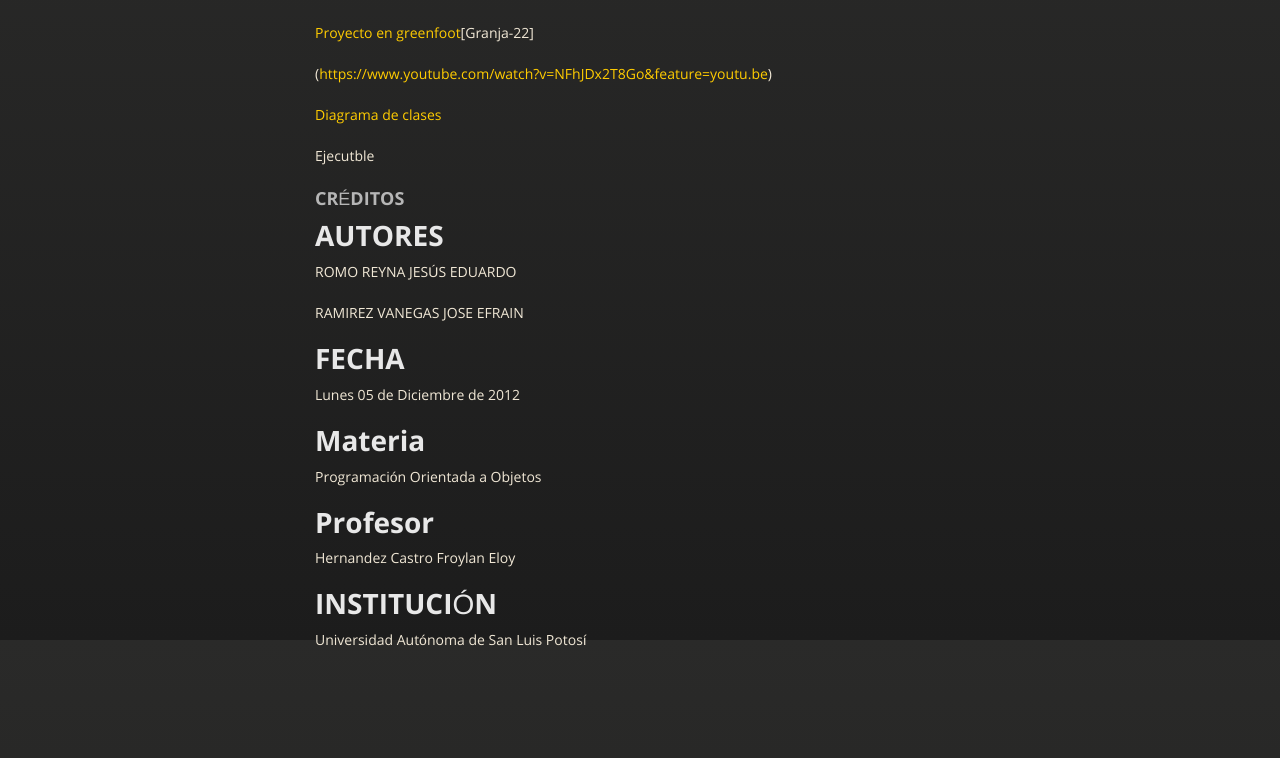
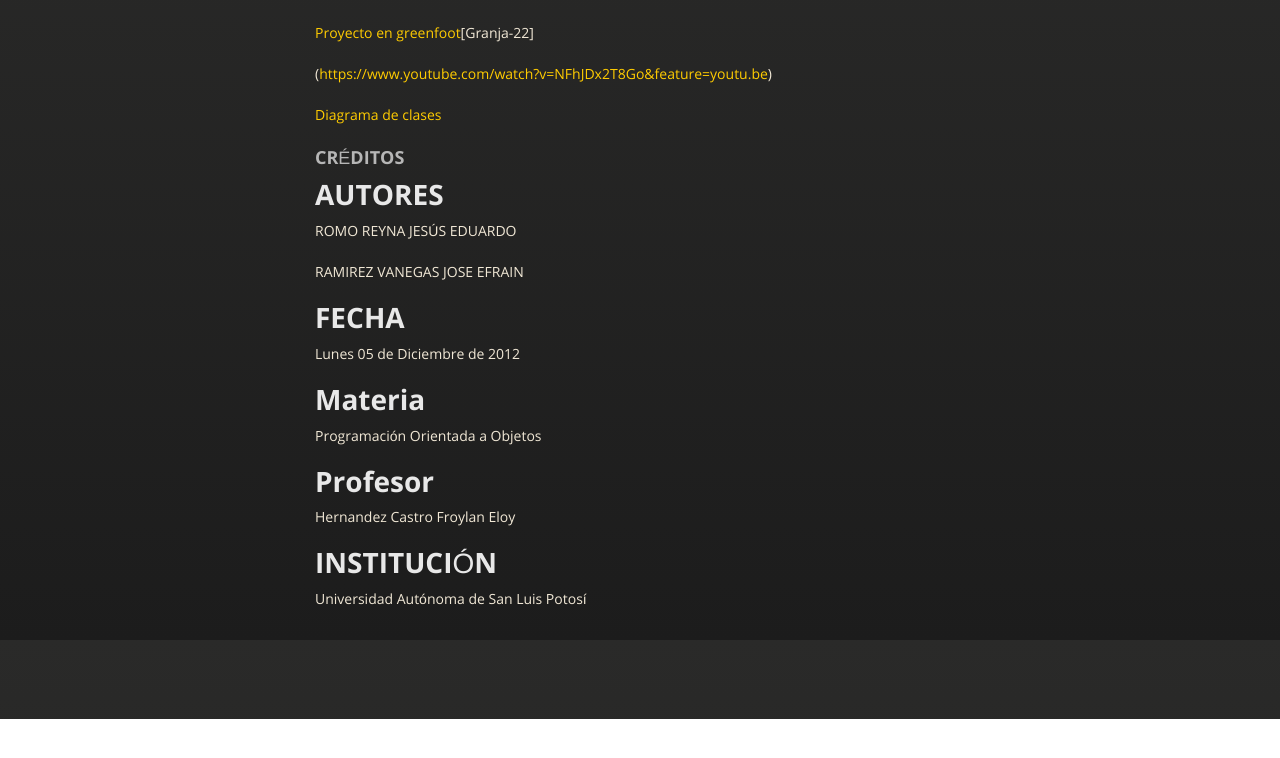
Before and after one commit to objetos16171/La-granja-22, a plain HTML site: page index.html in a window 1280 px wide. Shown: the part 4160-4918 px from the top of the page. After the commit the page ends 4879 px from the top, so only its background shows below. Drawn offline with nearby package versions, Linux system fonts and the light colour scheme.

```diff
--- a/index.html
+++ b/index.html
@@ -123,8 +123,6 @@ El nido aparecerá mas bichos aleatoria mente.</p>
 
 <h1></h1>
 
-<p>Ejecutble</p>
-
 <h3>
 <a id="crÉditos" class="anchor" href="#cr%C3%89ditos" aria-hidden="true"><span aria-hidden="true" class="octicon octicon-link"></span></a><strong>CRÉDITOS</strong>
 </h3>
```
Also changed, not shown: params.json (+1 -1 lines).
